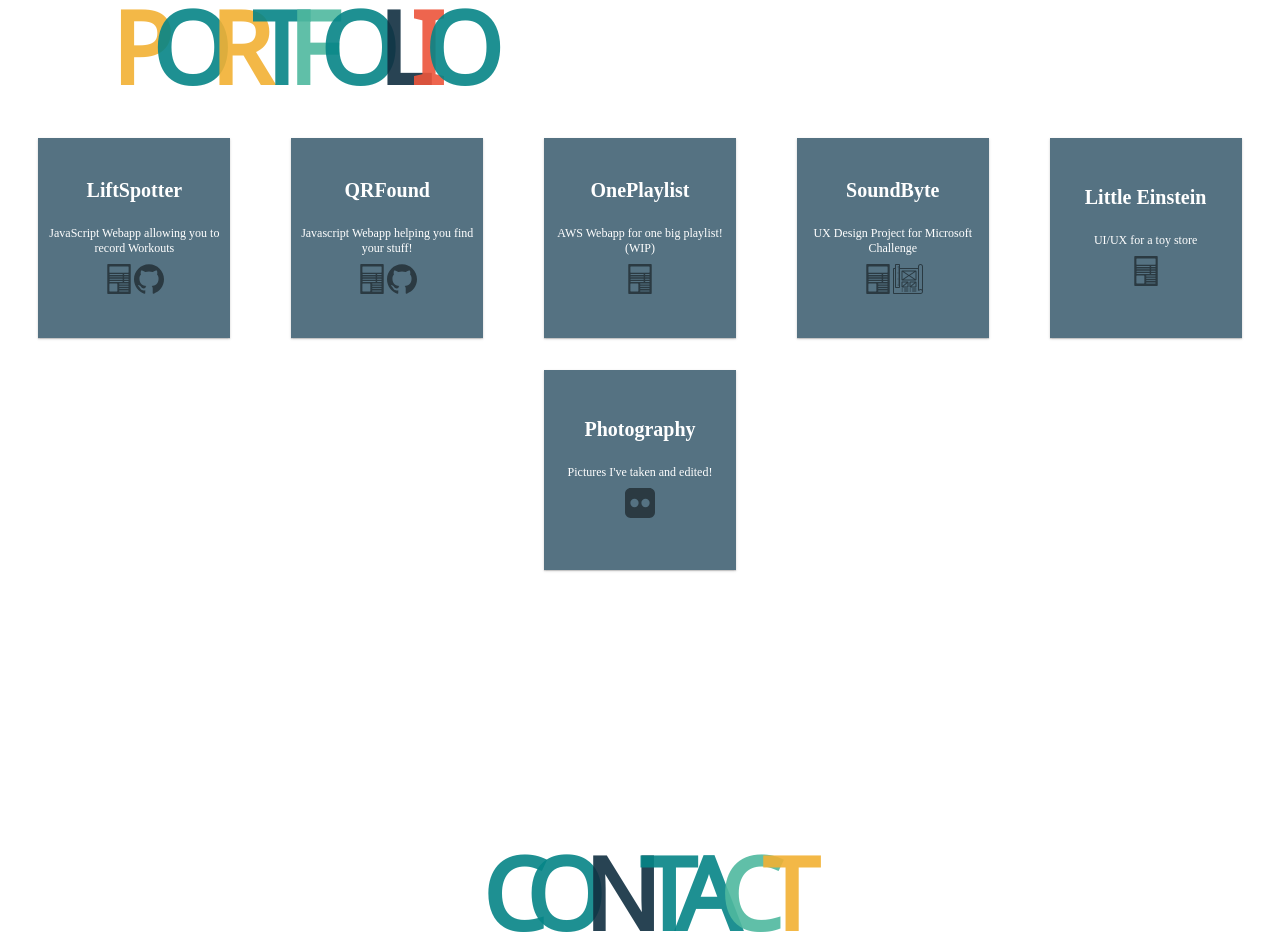
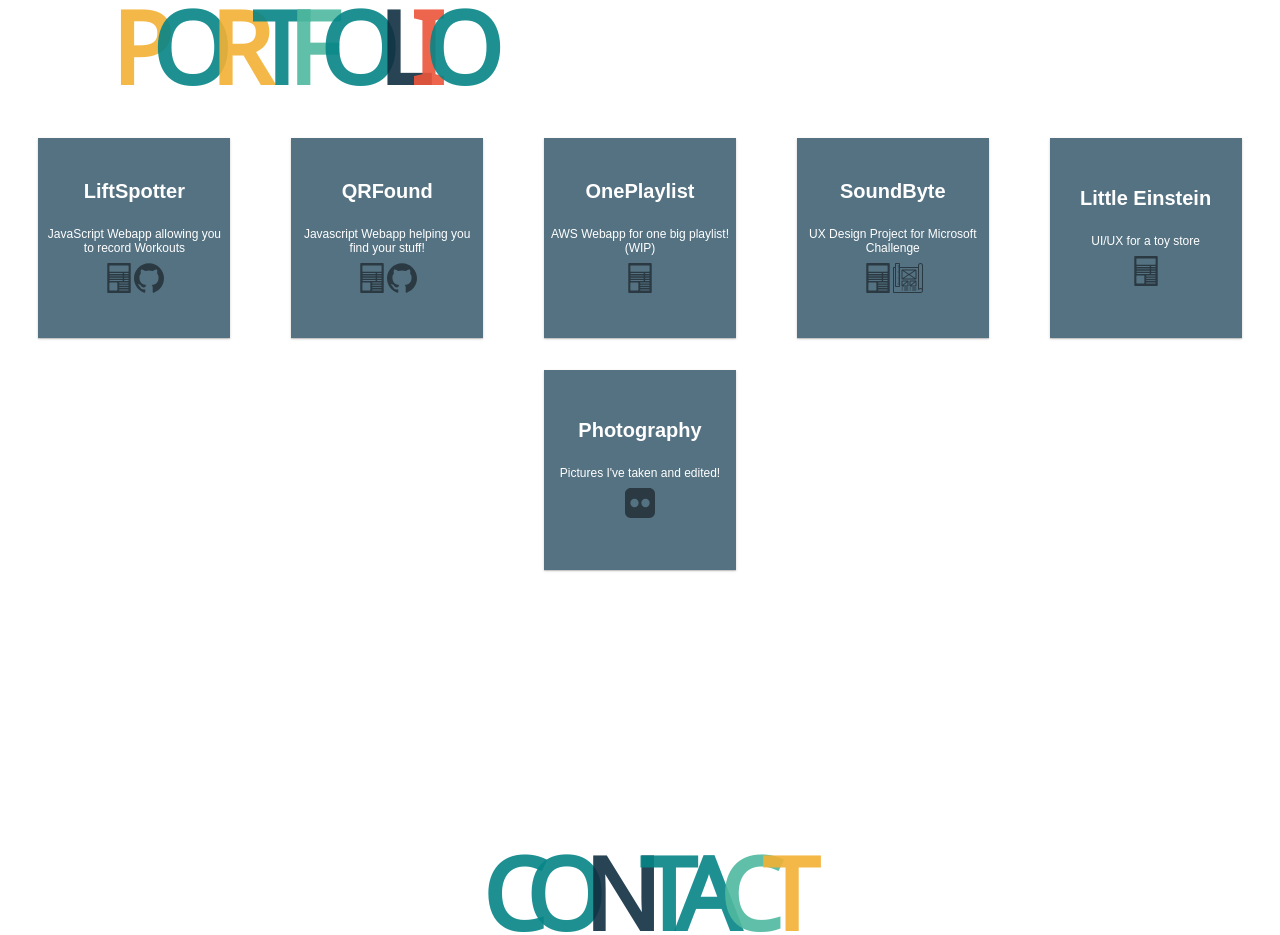
Before and after one commit to TheFrankWei/thefrankwei.github.io, a React (Create React App) app: page / in a window 1280 px wide. Shown: the part 1800-2735 px from the top of the page. Built offline with nearby package versions, Linux system fonts and the light colour scheme.

Commit message:
fixed fonts

```diff
--- a/src/components/Nav/Nav.js
+++ b/src/components/Nav/Nav.js
@@ -1,6 +1,5 @@
 import React, {useState, useEffect} from 'react';
 import { HashLink as Link } from 'react-router-hash-link';
-import IconButton from './../IconButton/IconButton.js';
 import { makeStyles } from '@material-ui/core';
 import UpIcon from './../../images/scroll_up_icon.svg';
 
@@ -56,7 +55,6 @@ const Nav = () => {
   const classes = useStyles();
 
   const [showScroll, setScrollState] = useState(false);
-  const [showText, setShowText] = useState(false);
 
   const handleScroll = () => {
     const boundingRect = ((document || {}).documentElement || {}).getBoundingClientRect;
@@ -91,7 +89,7 @@ const Nav = () => {
 
     {showScroll &&
       <div className={classes.toTop}>
-        <img  onClick ={scrollToTop} src = {UpIcon} className={classes.icon} alt = 'scroll up!'/>
+        <img onClick ={scrollToTop} src = {UpIcon} className={classes.icon} alt = 'scroll up!'/>
     </div>
     }
 
--- a/src/components/PortfolioItem/PortfolioItem.js
+++ b/src/components/PortfolioItem/PortfolioItem.js
@@ -11,11 +11,11 @@ export const useStyles = makeStyles(theme => ({
     boxShadow: '0 1px 1px 0 rgba(0, 0, 0, 0.14), 0 1px 3px 0 rgba(0, 0, 0, 0.12), 0 2px 1px -2px rgba(0, 0, 0, 0.2)',
     width: '12rem',
     margin: '1rem 1rem',
-    height:200,
+    height: 200,
     flexWrap: 'wrap',
     justifyContent: 'center',
     alignItems: 'center',
-    // font-family: 'Fira Sans', sans-serif;
+    fontFamily: `'Fira Sans', sans-serif`,
     textAlign: 'center',
     '&:hover ':{
        backgroundColor: '#5B7B8C',
```
